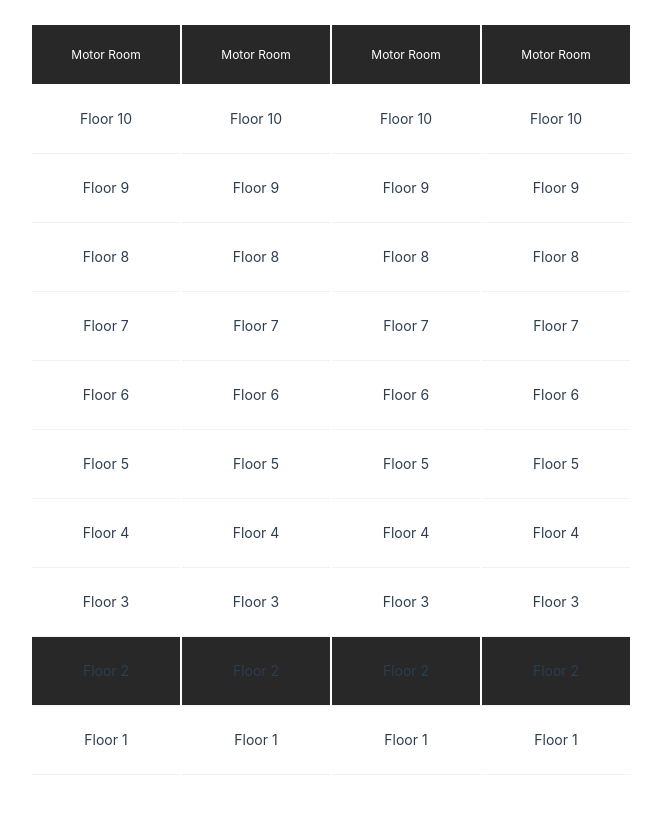
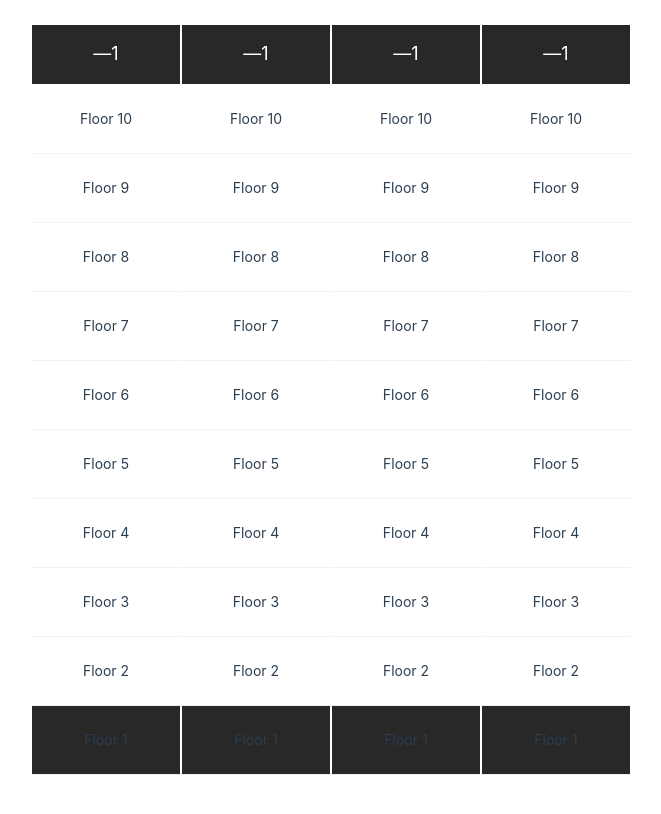
Before and after one commit to vvelkovski/elevator-simulation, a Vue app: page / in a window 1280 px wide. Shown: the top 814 px of the page, without its empty margins (309-970 px from the left). Built offline with nearby package versions, Linux system fonts and the light colour scheme.

Commit message:
[feature]: Add direction enum and elevator movement indicator

```diff
--- a/src/components/Elevator.vue
+++ b/src/components/Elevator.vue
@@ -1,9 +1,7 @@
 <script setup>
-import { onMounted } from 'vue';
-// TODO: remove this import if I decide to use props for totalFloors
-import { moveToFloor } from '@/utils/elevatorUtils.js';
+import Direction from '@/constants/directionEnum.js';
 
-const props = defineProps({
+defineProps({
   elevator: {
     type: Object,
     required: true,
@@ -13,16 +11,15 @@ const props = defineProps({
     required: true,
   },
 });
-
-onMounted(() => {
-  moveToFloor(props.elevator, 5);
-});
 </script>
 
 <template>
   <div class="elevator">
     <div class="elevator-top">
-      Motor Room
+      <template v-if="elevator.direction === Direction.Up">&#8593;</template>
+      <template v-else-if="elevator.direction === Direction.Down">&#8595;</template>
+      <template v-else>—</template>
+      <span>{{ elevator.currentFloor }}</span>
     </div>
     <div class="floors-container">
       <div
@@ -53,7 +50,7 @@ onMounted(() => {
   display: flex;
   align-items: center;
   justify-content: center;
-  font-size: 12px;
+  font-size: 18px;
   color: var(--vt-c-white);
   border-bottom: 1px solid var(--vt-c-white);
 }
--- /dev/null
+++ b/src/constants/directionEnum.js
@@ -0,0 +1,6 @@
+const DirectionEnum = {
+  Up: 'Up',
+  Down: 'Down',
+};
+
+export default DirectionEnum;
```
